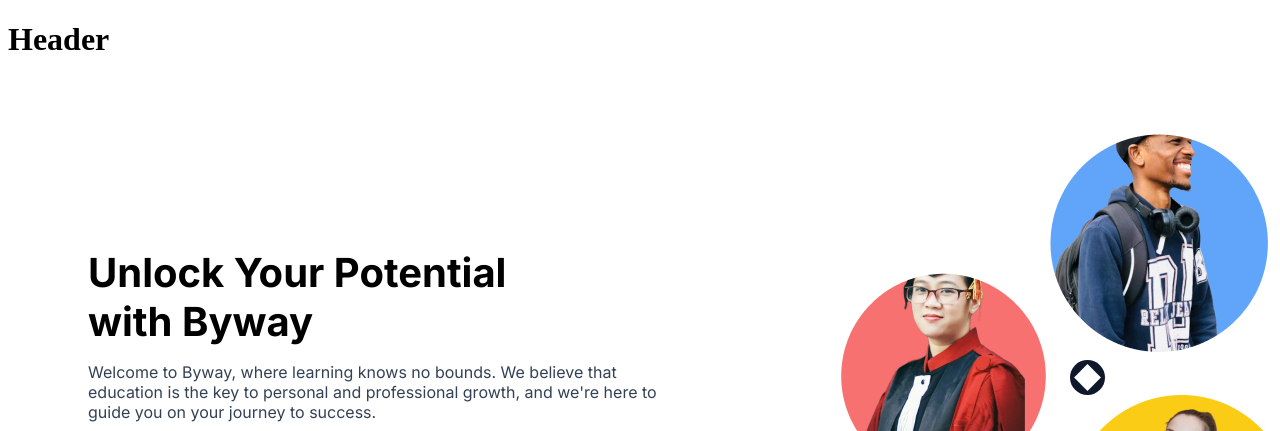
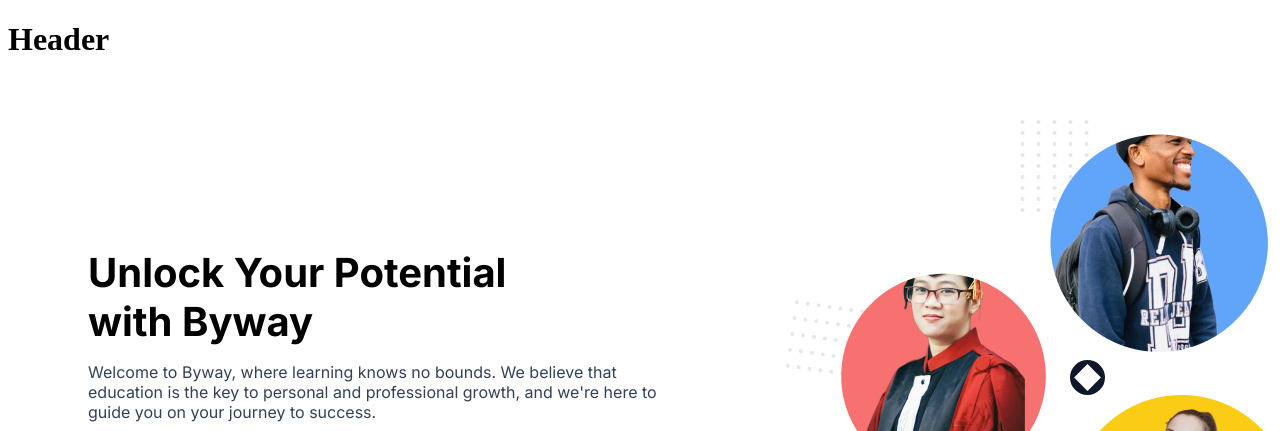
Before and after one commit to Devora-Digital/SkillBoost-Frontend, a Next.js app in the folder skillboost-frontend/: page / in a window 1280 px wide. Shown: the top 431 px of the page. Built offline with nearby package versions, Linux system fonts and the light colour scheme.

Commit message:
Edited mini circles position

```diff
--- a/skillboost-frontend/src/app/page.module.scss
+++ b/skillboost-frontend/src/app/page.module.scss
@@ -64,17 +64,26 @@
 
 .banner_image_second {
     position: absolute;
-    // top: 84.56px;
     top: 134px;
     left: 1050px;
 }
 
 .banner_image_third {
     position: absolute;
-    // top: 390px;
     top: 395px;
-    // left: 1050px;
     left: 1070px;
+}
+
+.first_mini_circle {
+    position: absolute;
+    top: 120px;
+    left: 1020px;
+}
+
+.second_mini_circle {
+    position: absolute;
+    top: 300px;
+    left: 785px;
 }
 
 .banner_center_circle {
--- a/skillboost-frontend/src/app/page.tsx
+++ b/skillboost-frontend/src/app/page.tsx
@@ -9,6 +9,8 @@ import { LucideAtom } from "lucide-react";
 import { LucideChevronLeft } from "lucide-react";
 import { LucideChevronRight } from "lucide-react";
 import { LucideArrowRight } from "lucide-react";
+import FirstMiniCircles from "../../public/Homepage/mini_circles_1.svg"
+import SecondMiniCircles from "../../public/Homepage/mini_circles_2.svg"
 import BannerImageFirst from "../../public/Homepage/BannerCircleRed.png"
 import BannerImageSecond from "../../public/Homepage/BannerCircleBlue.png"
 import BannerImageThird from "../../public/Homepage/BannerCircleYellow.png"
@@ -38,6 +40,8 @@ export default function Home() {
                 <button className={styles.banner_block_button}>Start your instructor journey</button>
             </div>
             <div className={styles.banner_block_inside_block_second}>
+                <Image className={styles.first_mini_circle} src={FirstMiniCircles} alt="First mini circles" />
+                <Image className={styles.second_mini_circle} src={SecondMiniCircles} alt="Second mini circles" />
                 <div className={styles.banner_center_circle}>
                     <div className={styles.banner_center_circle_square}></div>
                 </div>
```
Also changed, not shown: skillboost-frontend/public/Homepage/mini_circles_1.svg (added), skillboost-frontend/public/Homepage/mini_circles_2.svg (added).
